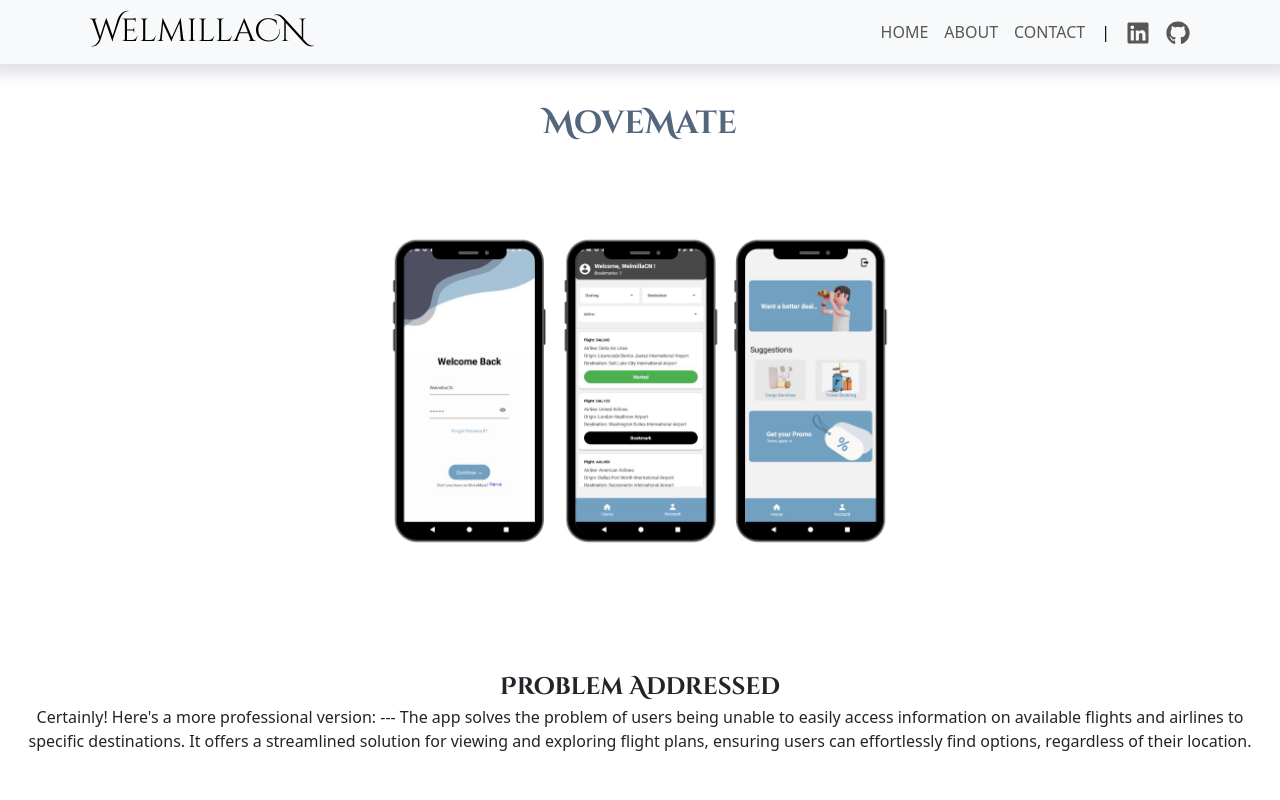
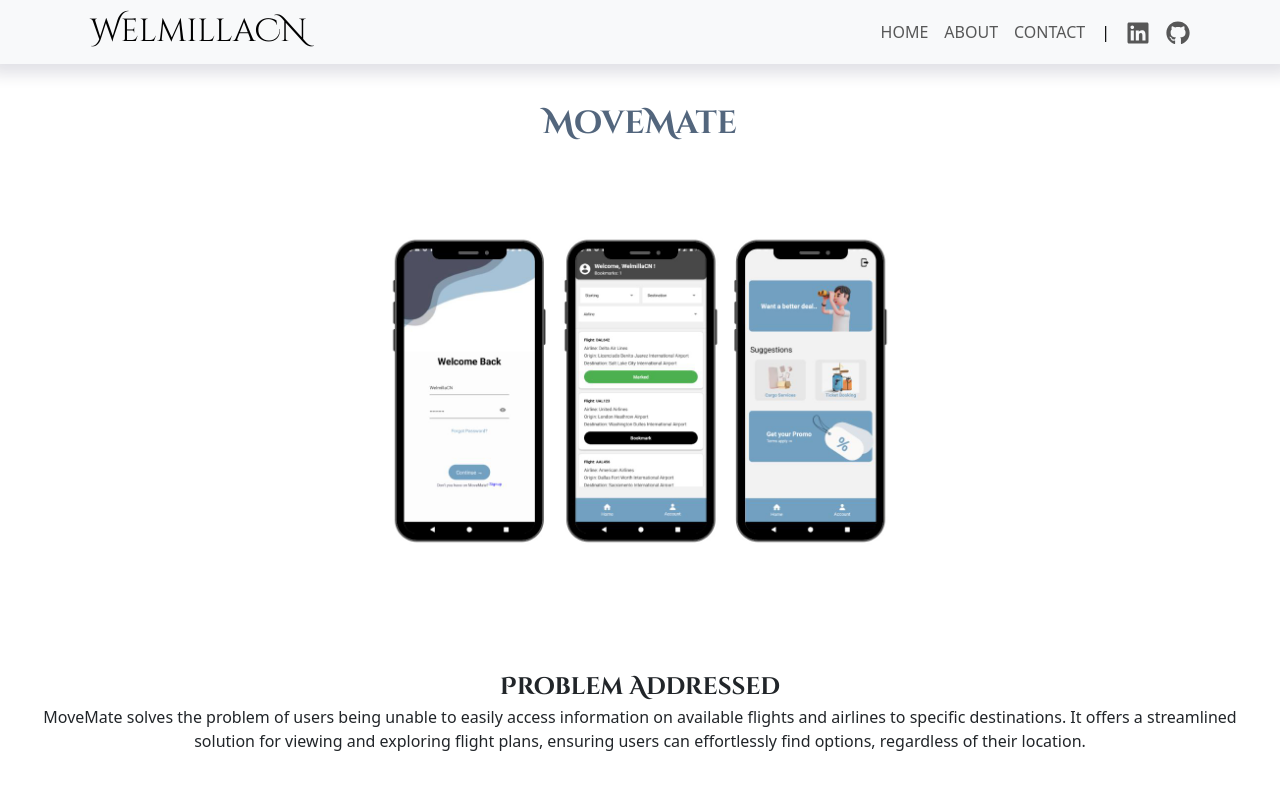
Before and after one commit to ChamodiWelmilla/ChamodiWelmilla.github.io, a React (Create React App) app: page /MoveMate in a window 1280 px wide. Shown: the top 800 px of the page. Built offline with nearby package versions, Linux system fonts and the light colour scheme.

Commit message:
change description

```diff
--- a/src/components/Lolz.jsx
+++ b/src/components/Lolz.jsx
@@ -168,7 +168,7 @@
                   fontWeight: "bold",
                 }}
               >
-                Dart:{" "}
+                Flutter:{" "}
               </span>
               For building the cross-platform mobile application. <br /> <br />
             </Card.Text>
--- a/src/components/MoveMate.jsx
+++ b/src/components/MoveMate.jsx
@@ -54,7 +54,7 @@
                 Problem Addressed{" "}
               </span>{" "}
               <br />
-              Certainly! Here's a more professional version: --- The app solves
+              MoveMate solves
               the problem of users being unable to easily access information on
               available flights and airlines to specific destinations. It offers
               a streamlined solution for viewing and exploring flight plans,
```
